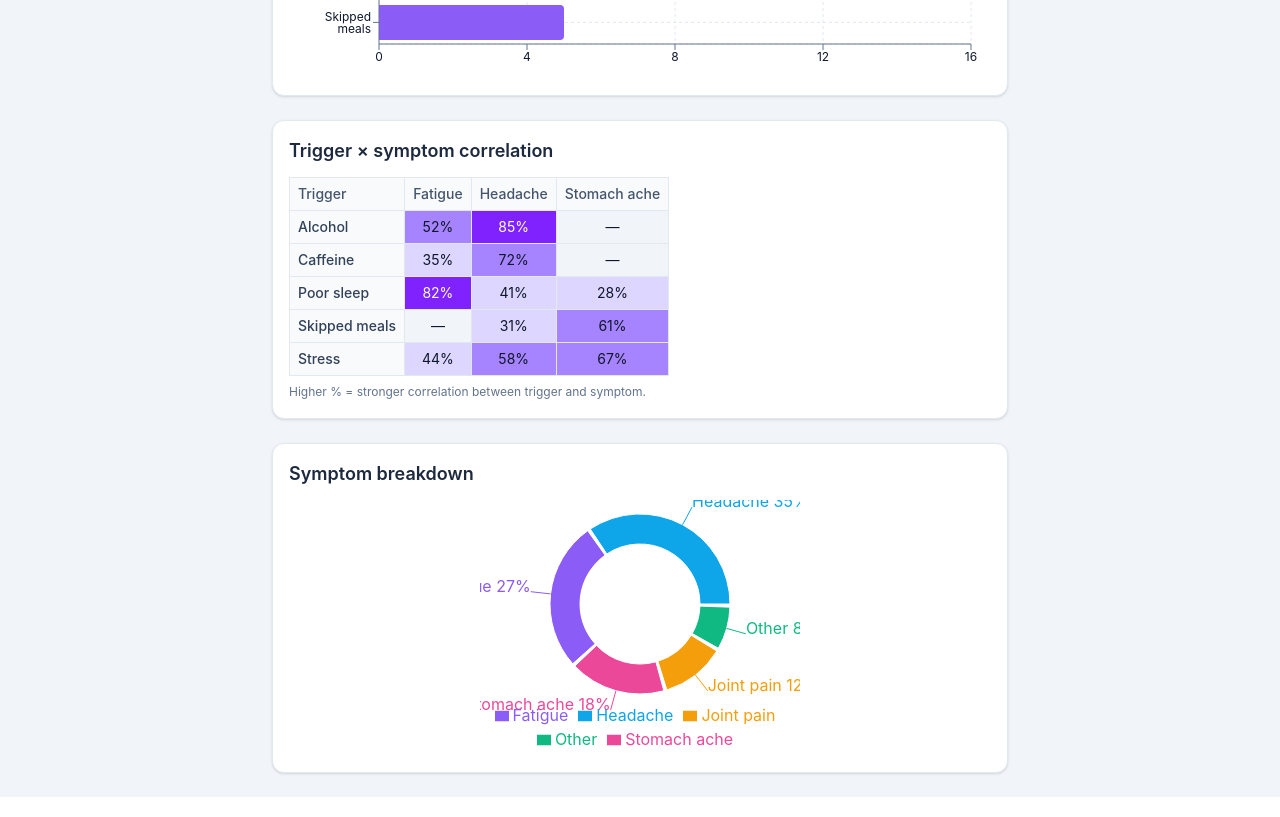
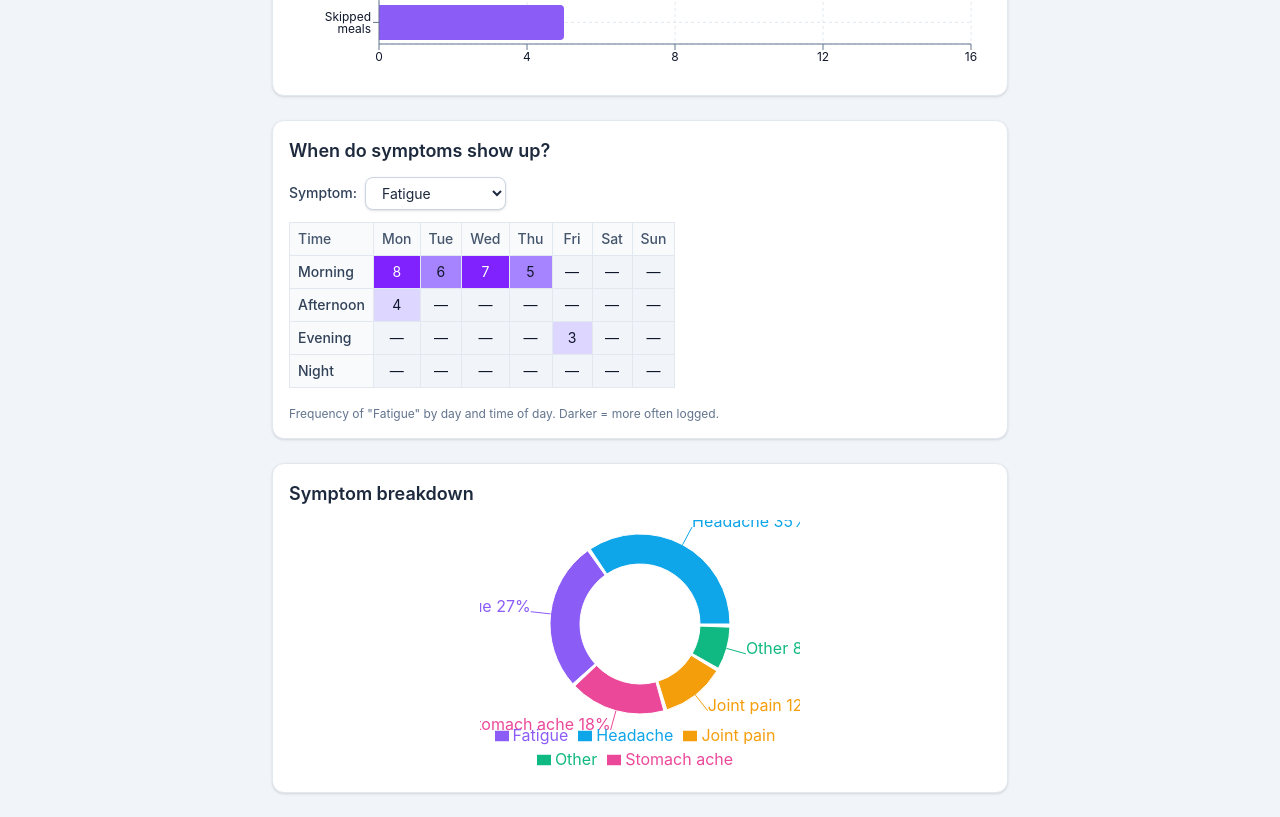
Before and after one commit to aehng/USU-Hackathon, a React app in the folder frontend/: page / in a window 1280 px wide. Shown: the part 1200-2017 px from the top of the page. Built offline with nearby package versions, Linux system fonts and the light colour scheme; the HTML template or start-up script is replaced by a standard one.

Commit message:
Updated heat map

```diff
--- a/frontend/src/Dashboard.jsx
+++ b/frontend/src/Dashboard.jsx
@@ -78,7 +78,7 @@ export default function Dashboard() {
   const hasPrediction = insights?.prediction && !notEnoughData;
   const hasSeverityData = stats?.severity_trends?.length > 0;
   const hasTriggerData = stats?.trigger_correlations?.length > 0;
-  const hasHeatmapData = stats?.trigger_symptom_correlations?.length > 0;
+  const hasHeatmapData = stats?.symptom_temporal_heatmap?.length > 0;
   const hasSymptomData = stats?.symptom_frequency?.length > 0;
 
   if (loading) {
@@ -233,9 +233,9 @@ export default function Dashboard() {
         {hasHeatmapData && (
           <section className="rounded-xl border border-slate-200 bg-white p-4 shadow-sm dark:border-slate-700 dark:bg-slate-800">
             <h2 className="mb-3 text-lg font-semibold text-slate-800 dark:text-slate-200">
-              Trigger × symptom correlation
+              When do symptoms show up?
             </h2>
-            <TriggerSymptomHeatmap data={stats.trigger_symptom_correlations} />
+            <TriggerSymptomHeatmap data={stats.symptom_temporal_heatmap} />
           </section>
         )}
 
--- a/frontend/src/components/TriggerSymptomHeatmap.jsx
+++ b/frontend/src/components/TriggerSymptomHeatmap.jsx
@@ -1,78 +1,104 @@
-import { useMemo } from "react";
+import { useMemo, useState } from "react";
+
+const DAY_ORDER = ["Monday", "Tuesday", "Wednesday", "Thursday", "Friday", "Saturday", "Sunday"];
+const TIME_ORDER = ["morning", "afternoon", "evening", "night"];
 
 /**
- * Builds a trigger × symptom heatmap from an array of { trigger, symptom, score }.
- * Rows = triggers, columns = symptoms. Score 0–1 maps to color intensity.
+ * Heatmap: X = days, Y = time of day. Dropdown selects which symptom to show.
+ * Data: array of { symptom, day, time_of_day, value }.
  */
 export default function TriggerSymptomHeatmap({ data }) {
-  const { triggers, symptoms, grid } = useMemo(() => {
-    if (!data?.length) return { triggers: [], symptoms: [], grid: new Map() };
+  const { symptoms, gridBySymptom } = useMemo(() => {
+    if (!data?.length) return { symptoms: [], gridBySymptom: new Map() };
 
-    const triggerSet = new Set();
     const symptomSet = new Set();
-    const key = (t, s) => `${t}\0${s}`;
+    const key = (symptom, day, time) => `${symptom}\0${day}\0${time}`;
     const gridMap = new Map();
 
-    for (const { trigger, symptom, score } of data) {
-      triggerSet.add(trigger);
+    for (const { symptom, day, time_of_day, value } of data) {
       symptomSet.add(symptom);
-      gridMap.set(key(trigger, symptom), typeof score === "number" ? score : 0);
+      gridMap.set(key(symptom, day, time_of_day), typeof value === "number" ? value : 0);
     }
 
-    const triggers = Array.from(triggerSet).sort();
     const symptoms = Array.from(symptomSet).sort();
-    return { triggers, symptoms, grid: gridMap };
+    return { symptoms, gridBySymptom: gridMap };
   }, [data]);
 
-  if (triggers.length === 0 || symptoms.length === 0) return null;
+  const [selectedSymptom, setSelectedSymptom] = useState(symptoms[0] ?? "");
 
-  const getCellColor = (score) => {
-    if (score == null || Number.isNaN(score)) return "bg-slate-100 dark:bg-slate-700";
-    const t = Math.max(0, Math.min(1, score));
-    // Violet scale: light (low) -> dark (high)
-    if (t < 0.25) return "bg-violet-100 dark:bg-violet-900/40";
-    if (t < 0.5) return "bg-violet-200 dark:bg-violet-800/50";
-    if (t < 0.75) return "bg-violet-400 dark:bg-violet-600";
+  const getCellValue = (day, time) => {
+    if (!selectedSymptom) return null;
+    return gridBySymptom.get(`${selectedSymptom}\0${day}\0${time}`) ?? null;
+  };
+
+  const getCellColor = (value) => {
+    if (value == null || Number.isNaN(value)) return "bg-slate-100 dark:bg-slate-700/50";
+    if (value === 0) return "bg-slate-100 dark:bg-slate-700/50";
+    if (value <= 2) return "bg-violet-100 dark:bg-violet-900/40";
+    if (value <= 4) return "bg-violet-200 dark:bg-violet-800/50";
+    if (value <= 6) return "bg-violet-400 dark:bg-violet-600";
     return "bg-violet-600 dark:bg-violet-500 text-white";
   };
 
-  const key = (t, s) => `${t}\0${s}`;
+  if (symptoms.length === 0) return null;
 
   return (
+    <div className="space-y-3">
+      <div className="flex flex-wrap items-center gap-2">
+        <label htmlFor="heatmap-symptom" className="text-sm font-medium text-slate-700 dark:text-slate-300">
+          Symptom:
+        </label>
+        <select
+          id="heatmap-symptom"
+          value={selectedSymptom}
+          onChange={(e) => setSelectedSymptom(e.target.value)}
+          className="rounded-lg border border-slate-300 bg-white px-3 py-1.5 text-sm text-slate-800 shadow-sm focus:border-violet-500 focus:outline-none focus:ring-1 focus:ring-violet-500 dark:border-slate-600 dark:bg-slate-800 dark:text-slate-200"
+        >
+          {symptoms.map((s) => (
+            <option key={s} value={s}>
+              {s}
+            </option>
+          ))}
+        </select>
+      </div>
+
       <div className="overflow-x-auto">
         <div className="inline-block min-w-0">
           <table className="w-full border-collapse text-sm">
             <thead>
               <tr>
                 <th className="border border-slate-200 bg-slate-50 px-2 py-1.5 text-left font-medium text-slate-600 dark:border-slate-600 dark:bg-slate-800 dark:text-slate-300">
-                Trigger
+                  Time
                 </th>
-              {symptoms.map((s) => (
+                {DAY_ORDER.map((day) => (
                   <th
-                  key={s}
+                    key={day}
                     className="border border-slate-200 bg-slate-50 px-2 py-1.5 font-medium text-slate-600 dark:border-slate-600 dark:bg-slate-800 dark:text-slate-300"
                   >
-                  {s}
+                    {day.slice(0, 3)}
                   </th>
                 ))}
               </tr>
             </thead>
             <tbody>
-            {triggers.map((t) => (
-              <tr key={t}>
-                <td className="whitespace-nowrap border border-slate-200 bg-slate-50 px-2 py-1.5 font-medium text-slate-700 dark:border-slate-600 dark:bg-slate-800 dark:text-slate-200">
-                  {t}
+              {TIME_ORDER.map((time) => (
+                <tr key={time}>
+                  <td className="whitespace-nowrap border border-slate-200 bg-slate-50 px-2 py-1.5 font-medium capitalize text-slate-700 dark:border-slate-600 dark:bg-slate-800 dark:text-slate-200">
+                    {time}
                   </td>
-                {symptoms.map((s) => {
-                  const score = grid.get(key(t, s));
-                  const pct = score != null ? Math.round(score * 100) : null;
+                  {DAY_ORDER.map((day) => {
+                    const value = getCellValue(day, time);
                     return (
                       <td
-                      key={s}
-                      className={`border border-slate-200 px-2 py-1.5 text-center dark:border-slate-600 ${getCellColor(score)}`}
-                      title={pct != null ? `${t} → ${s}: ${pct}% correlation` : ""}
+                        key={day}
+                        className={`min-w-[2.5rem] border border-slate-200 px-2 py-1.5 text-center dark:border-slate-600 ${getCellColor(value)}`}
+                        title={
+                          value != null
+                            ? `${selectedSymptom}: ${day} ${time}, count ${value}`
+                            : ""
+                        }
                       >
-                      {pct != null ? `${pct}%` : "—"}
+                        {value != null ? value : "—"}
                       </td>
                     );
                   })}
@@ -80,10 +106,11 @@ export default function TriggerSymptomHeatmap({ data }) {
               ))}
             </tbody>
           </table>
-        <p className="mt-2 text-xs text-slate-500 dark:text-slate-400">
-          Higher % = stronger correlation between trigger and symptom.
+        </div>
+      </div>
+      <p className="text-xs text-slate-500 dark:text-slate-400">
+        Frequency of &quot;{selectedSymptom}&quot; by day and time of day. Darker = more often logged.
       </p>
-      </div>
     </div>
   );
 }
--- a/frontend/src/mock/dashboardData.js
+++ b/frontend/src/mock/dashboardData.js
@@ -62,20 +62,31 @@ export const MOCK_STATS = {
     { name: "Joint pain", value: 6 },
     { name: "Other", value: 4 },
   ],
-  // Heatmap: trigger × symptom correlation (score 0–1)
-  trigger_symptom_correlations: [
-    { trigger: "Caffeine", symptom: "Headache", score: 0.72 },
-    { trigger: "Caffeine", symptom: "Fatigue", score: 0.35 },
-    { trigger: "Poor sleep", symptom: "Headache", score: 0.41 },
-    { trigger: "Poor sleep", symptom: "Fatigue", score: 0.82 },
-    { trigger: "Poor sleep", symptom: "Stomach ache", score: 0.28 },
-    { trigger: "Stress", symptom: "Headache", score: 0.58 },
-    { trigger: "Stress", symptom: "Fatigue", score: 0.44 },
-    { trigger: "Stress", symptom: "Stomach ache", score: 0.67 },
-    { trigger: "Alcohol", symptom: "Headache", score: 0.85 },
-    { trigger: "Alcohol", symptom: "Fatigue", score: 0.52 },
-    { trigger: "Skipped meals", symptom: "Headache", score: 0.31 },
-    { trigger: "Skipped meals", symptom: "Stomach ache", score: 0.61 },
+  // Heatmap: day (x) × time of day (y), filter by symptom. One row per (symptom, day, time_of_day).
+  symptom_temporal_heatmap: [
+    { symptom: "Headache", day: "Monday", time_of_day: "morning", value: 2 },
+    { symptom: "Headache", day: "Monday", time_of_day: "afternoon", value: 5 },
+    { symptom: "Headache", day: "Monday", time_of_day: "evening", value: 3 },
+    { symptom: "Headache", day: "Tuesday", time_of_day: "morning", value: 4 },
+    { symptom: "Headache", day: "Tuesday", time_of_day: "afternoon", value: 2 },
+    { symptom: "Headache", day: "Wednesday", time_of_day: "morning", value: 6 },
+    { symptom: "Headache", day: "Wednesday", time_of_day: "evening", value: 4 },
+    { symptom: "Headache", day: "Thursday", time_of_day: "afternoon", value: 5 },
+    { symptom: "Headache", day: "Friday", time_of_day: "evening", value: 7 },
+    { symptom: "Headache", day: "Saturday", time_of_day: "morning", value: 3 },
+    { symptom: "Headache", day: "Sunday", time_of_day: "afternoon", value: 2 },
+    { symptom: "Fatigue", day: "Monday", time_of_day: "morning", value: 8 },
+    { symptom: "Fatigue", day: "Monday", time_of_day: "afternoon", value: 4 },
+    { symptom: "Fatigue", day: "Tuesday", time_of_day: "morning", value: 6 },
+    { symptom: "Fatigue", day: "Wednesday", time_of_day: "morning", value: 7 },
+    { symptom: "Fatigue", day: "Thursday", time_of_day: "morning", value: 5 },
+    { symptom: "Fatigue", day: "Friday", time_of_day: "evening", value: 3 },
+    { symptom: "Stomach ache", day: "Monday", time_of_day: "afternoon", value: 4 },
+    { symptom: "Stomach ache", day: "Tuesday", time_of_day: "evening", value: 3 },
+    { symptom: "Stomach ache", day: "Wednesday", time_of_day: "afternoon", value: 5 },
+    { symptom: "Stomach ache", day: "Thursday", time_of_day: "morning", value: 2 },
+    { symptom: "Joint pain", day: "Monday", time_of_day: "evening", value: 2 },
+    { symptom: "Joint pain", day: "Saturday", time_of_day: "afternoon", value: 3 },
   ],
 };
 
@@ -92,5 +103,5 @@ export const NOT_ENOUGH_DATA_STATS = {
   trigger_correlations: [],
   severity_trends: [],
   symptom_frequency: [],
-  trigger_symptom_correlations: [],
+  symptom_temporal_heatmap: [],
 };
```
Also changed, not shown: 1 other file (tests, documents, lock files or other folders). Lines whose indentation alone changed are shown as unchanged.
